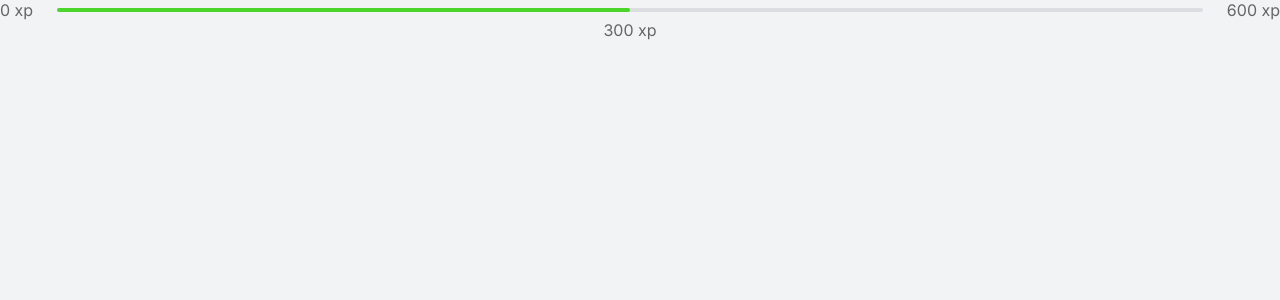
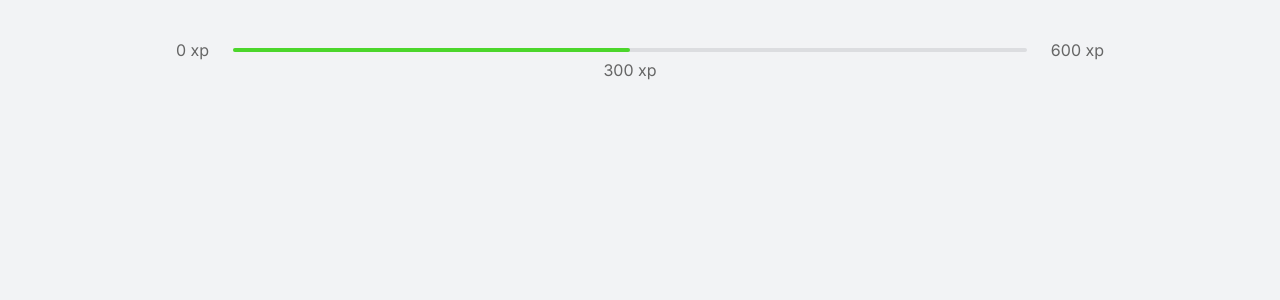
Before and after one commit to mauricioromagnollo/move-it, a Next.js app: page / in a window 1280 px wide. Shown: the top 300 px of the page. Built offline with nearby package versions, Linux system fonts and the light colour scheme.

Commit message:
feat: add import to Home.module.css file

```diff
--- a/src/pages/index.tsx
+++ b/src/pages/index.tsx
@@ -1,9 +1,21 @@
 import { ExperienceBar } from "../components/ExperienceBar";
+import { Profile } from "../components/Profile";
+
+import styles from '../styles/pages/Home.module.css';
 
 export default function Home() {
   return (
-    <div className="container">
+    <div className={styles.container}>
       <ExperienceBar />
+
+      <section>
+        <div>
+          <Profile />
+        </div>
+        <div>
+
+        </div>
+      </section>
     </div>
   )
 }
```
